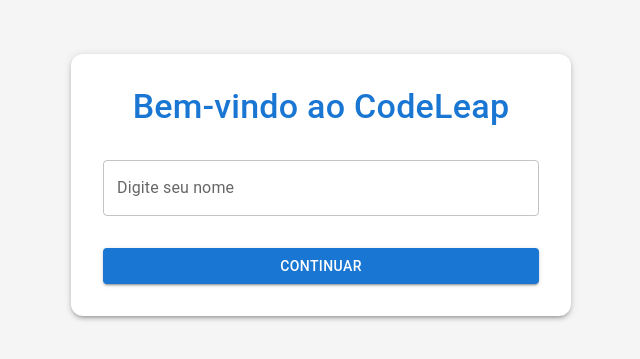
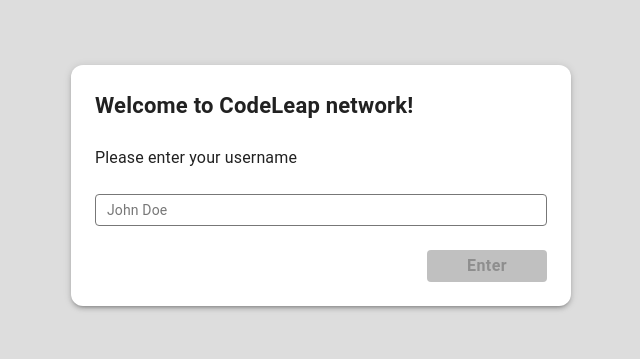
Before and after one commit to Icsilva01/CodeLeap, a React (Vite) app: page /signup in a window 1280 px wide. Shown: the part 215-574 px from the top of the page, without its empty margins (319-959 px from the left). Built offline with nearby package versions, Linux system fonts and the light colour scheme.

Commit message:
Fixes done

```diff
--- a/src/Pages/SignUp.tsx
+++ b/src/Pages/SignUp.tsx
@@ -1,6 +1,6 @@
 import { Box, Button, Stack, TextField, Typography } from "@mui/material";
 import { useState } from "react";
-import { useNavigate } from "react-router-dom"; // se for usar React Router
+import { useNavigate } from "react-router-dom";
 import { useName } from "../Context/UserContext";
 
 export function SignUp() {
@@ -9,10 +9,10 @@
   const navigate = useNavigate();
 
   const handleContinue = () => {
-    if (!inputValue.trim()) return; // não aceita vazio
+    if (!inputValue.trim()) return;
     setUsername(inputValue.trim());
-    localStorage.setItem("codeleap_username", inputValue.trim()); // opcional: persiste no localStorage
-    navigate("/main"); // redireciona para a tela principal
+    localStorage.setItem("codeleap_username", inputValue.trim());
+    navigate("/main");
   };
 
   return (
@@ -21,37 +21,88 @@
       justifyContent="center"
       alignItems="center"
       minHeight="100vh"
-      bgcolor="#F5F5F5"
+      bgcolor="#DDDDDD"
       padding={2}
     >
       <Stack
-        spacing={4}
+        spacing={3}
         width={{ xs: 300, sm: 400, md: 500 }}
         bgcolor="#fff"
-        padding={4}
+        padding={3}
         borderRadius={3}
         boxShadow={3}
-        alignItems="center"
+        alignItems="stretch"
       >
-        <Typography variant="h4" fontWeight={500} color="primary">
-          Bem-vindo ao CodeLeap
-        </Typography>
+        <Stack gap={3}>
+          <Typography fontWeight={700} color="textPrimary" fontSize="22px">
+            Welcome to CodeLeap network!
+          </Typography>
+          <Typography fontSize="16px" color="textPrimary">
+            Please enter your username
+          </Typography>
+        </Stack>
 
         <TextField
-          label="Digite seu nome"
+          placeholder="John Doe"
           value={inputValue}
           onChange={(e) => setInputValue(e.target.value)}
           fullWidth
+          sx={{
+            width: { xs: "100%", sm: 452 },
+            height: 32,
+            "& .MuiOutlinedInput-root": {
+              height: 32,
+              borderRadius: 1, // 8px
+              "& fieldset": {
+                borderColor: "#777777",
+                borderWidth: 1,
+              },
+              "&:hover fieldset": {
+                borderColor: "#777777",
+              },
+              "&.Mui-focused fieldset": {
+                borderColor: "#7695EC",
+              },
+            },
+            "& .MuiInputBase-input": {
+              padding: "6px 12px",
+              height: 20,
+              fontWeight: 400,
+              fontSize: "14px",
+              lineHeight: "100%",
+              letterSpacing: "0%",
+              "&::placeholder": {
+                fontWeight: 400,
+                fontSize: "14px",
+                lineHeight: "100%",
+                opacity: 1,
+                color: "#777777",
+              },
+            },
+          }}
         />
 
-        <Button
-          variant="contained"
-          color="primary"
-          onClick={handleContinue}
-          fullWidth
-        >
-          Continuar
-        </Button>
+        <Box display="flex" justifyContent="flex-end">
+          <Button
+            onClick={handleContinue}
+            disabled={!inputValue.trim()}
+            sx={{
+              width: { xs: 111, sm: 120 },
+              height: 32,
+              borderRadius: 1,
+              backgroundColor: inputValue.trim() ? "#7695EC" : "#C0C0C0",
+              textTransform: "none",
+              color: "#ffffff",
+              fontWeight: 700,
+              fontSize: "16px",
+              "&:hover": {
+                backgroundColor: inputValue.trim() ? "#5a7bd6" : "#C0C0C0",
+              },
+            }}
+          >
+            Enter
+          </Button>
+        </Box>
       </Stack>
     </Box>
   );
```
Also changed, not shown: src/App.tsx (+0 -10 lines).
